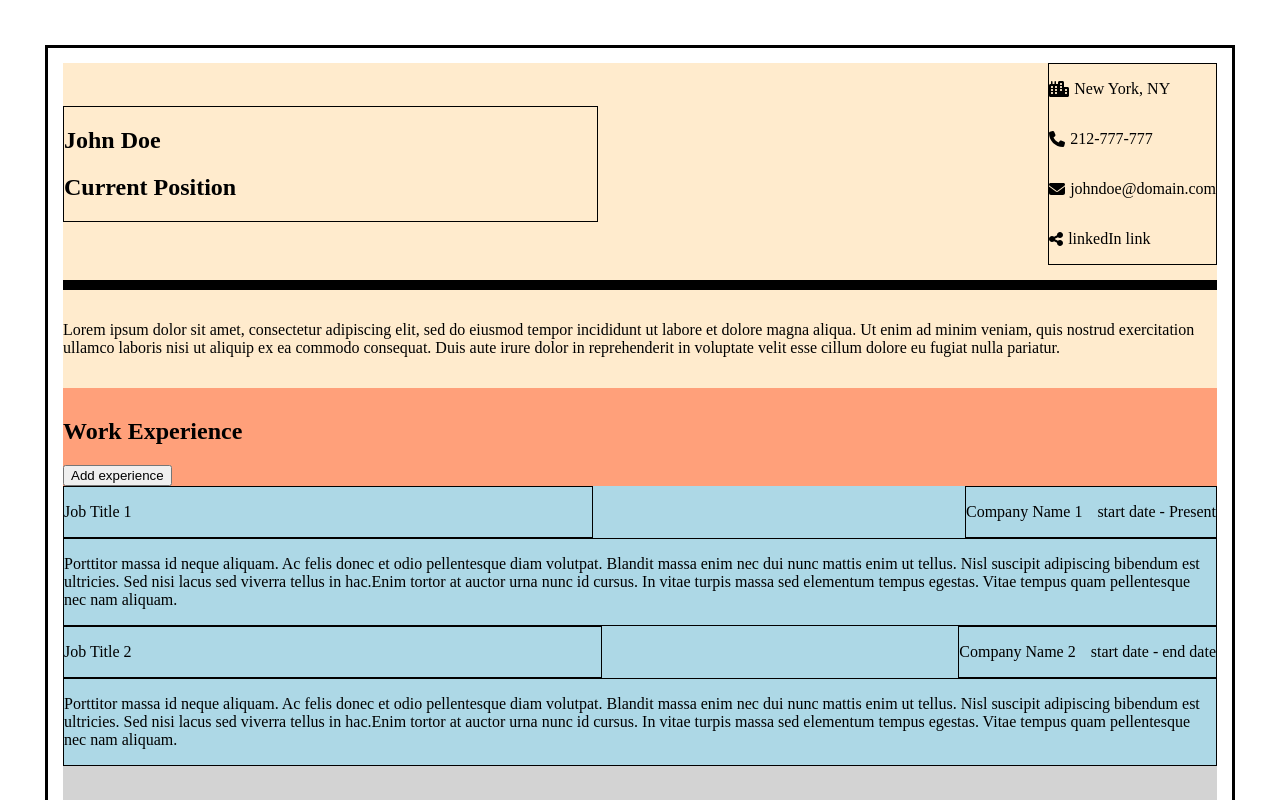
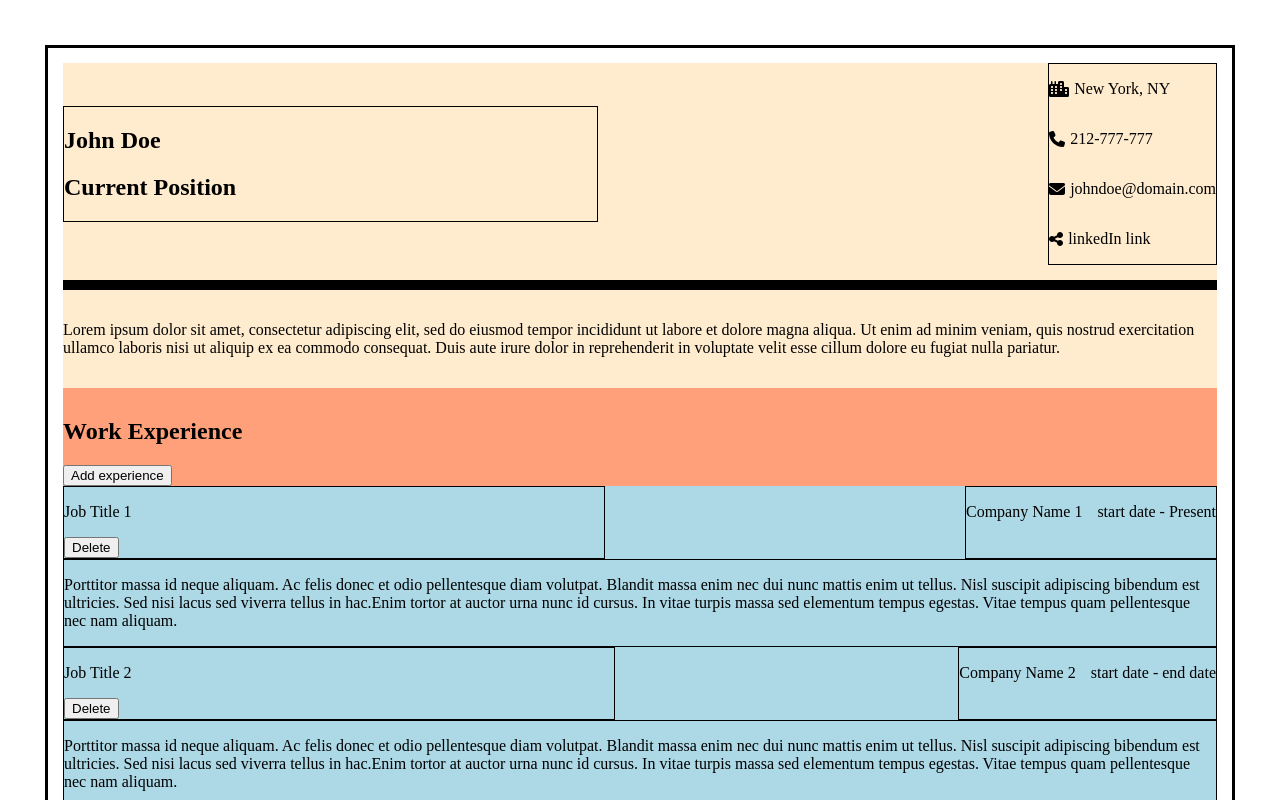
Before and after one commit to ykoziy/odin-cv-app, a React (Create React App) app: page / in a window 1280 px wide. Shown: the top 800 px of the page. Built offline with nearby package versions, Linux system fonts and the light colour scheme.

Commit message:
Deleting work experience is fully functional

```diff
--- a/src/components/WorkExperience/ExperienceEntry.js
+++ b/src/components/WorkExperience/ExperienceEntry.js
@@ -7,11 +7,13 @@ class ExperienceEntry extends Component {
   }
 
   render() {
-    const { jobTitle, companyName, description, dates } = this.props;
+    const { jobTitle, companyName, description, dates, index, onDeleteEntry } =
+      this.props;
     return (
-      <article className={styles.container}>
+      <article className={styles.container} index={index}>
         <div className={styles['left-container']}>
           <p>{jobTitle}</p>
+          <button onClick={onDeleteEntry}>Delete</button>
         </div>
         <div className={styles['right-container']}>
           <p>{companyName}</p>
--- a/src/components/WorkExperience/WorkExperience.js
+++ b/src/components/WorkExperience/WorkExperience.js
@@ -45,6 +45,7 @@ class WorkExperience extends Component {
     this.handleAddButtonClick = this.handleAddButtonClick.bind(this);
     this.onCloseModal = this.onCloseModal.bind(this);
     this.onSubmitJobEntry = this.onSubmitJobEntry.bind(this);
+    this.onDeleteEntry = this.onDeleteEntry.bind(this);
   }
 
   handleAddButtonClick() {
@@ -74,20 +75,32 @@ class WorkExperience extends Component {
     this.setState({ showModal: false, jobs: [newEntry, ...this.state.jobs] });
   }
 
-  renderEntry(job) {
+  onDeleteEntry(e) {
+    const deletionIndex = Number(
+      e.target.parentElement.parentElement.getAttribute('index'),
+    );
+    const newJobs = this.state.jobs.filter((_, idx) => deletionIndex !== idx);
+    this.setState({ jobs: newJobs });
+  }
+
+  renderEntry(job, index) {
     return (
       <ExperienceEntry
         key={job.key}
+        index={index}
         jobTitle={job.title}
         companyName={job.company}
         description={job.description}
         dates={`${job.startDate} - ${job.endDate}`}
+        onDeleteEntry={this.onDeleteEntry}
       />
     );
   }
 
   render() {
-    const jobs = this.state.jobs.map((job) => this.renderEntry(job));
+    const jobs = this.state.jobs.map((job, index) =>
+      this.renderEntry(job, index),
+    );
     return (
       <section className={styles['work-experience']}>
         <Modal
```
